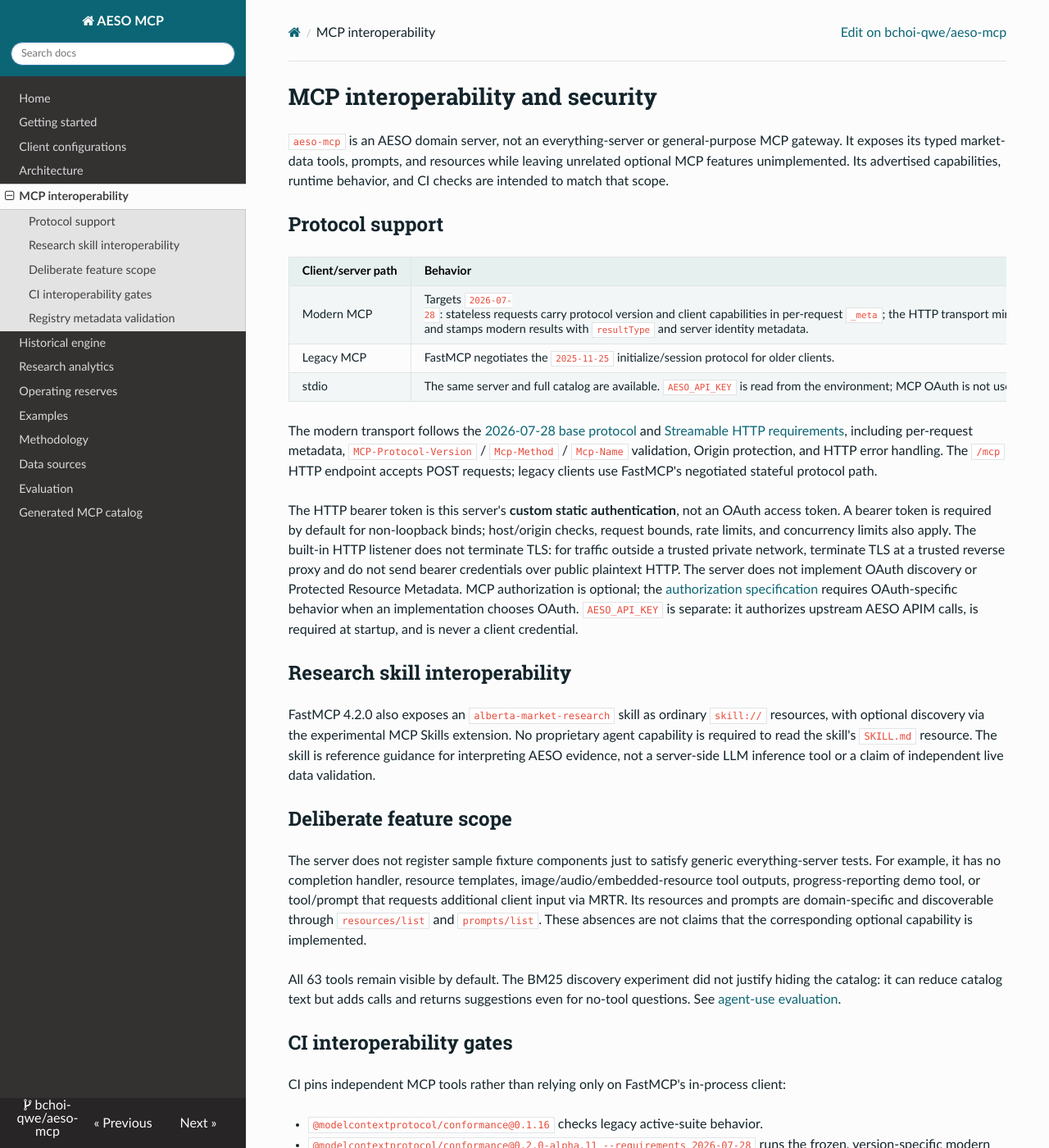
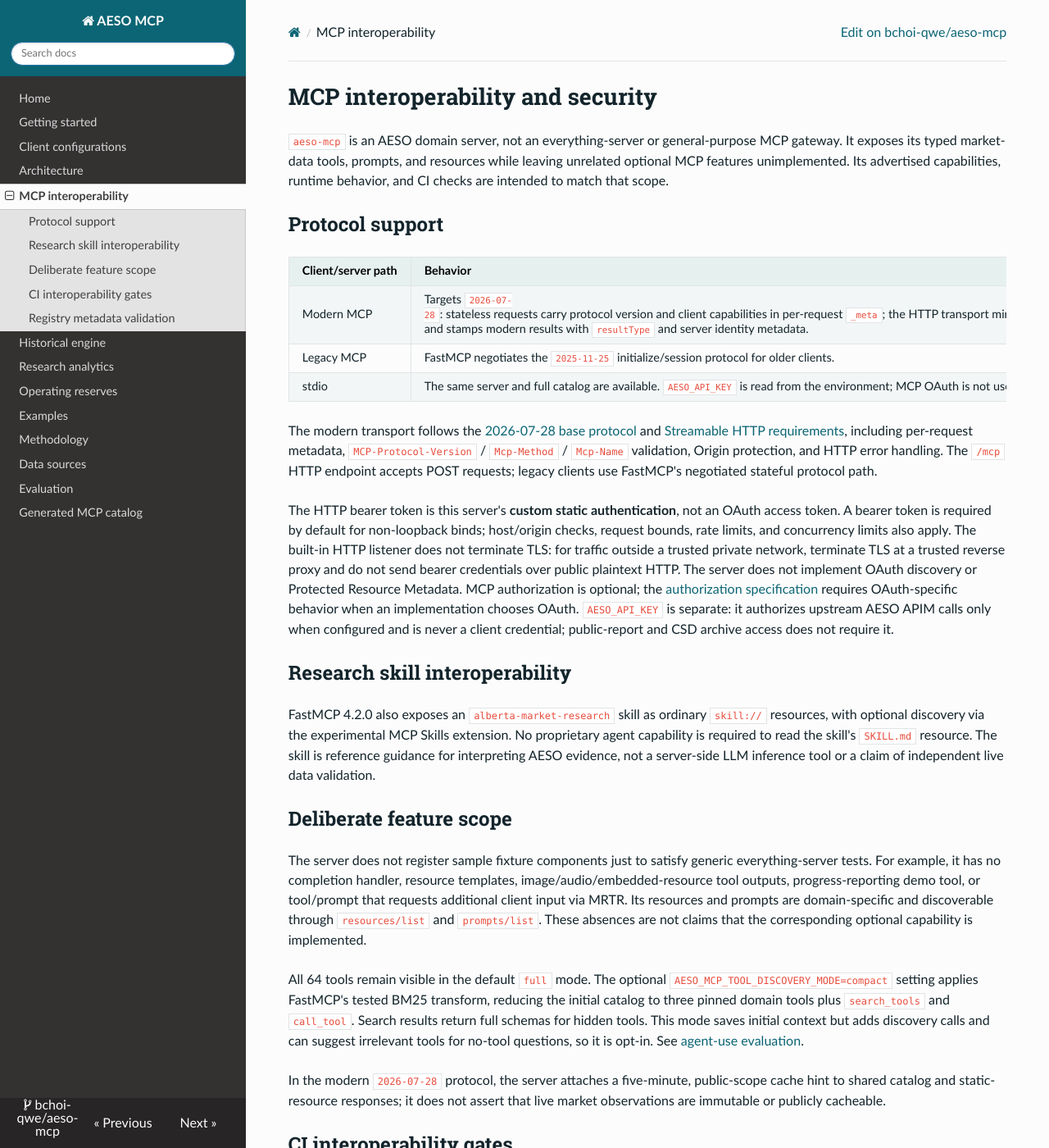
Before and after one commit to bchoi-qwe/aeso-mcp, an MkDocs documentation site: the page built from docs/mcp-interoperability.md, in a window 1280 px wide and 1400 px high. Shown: the whole window at 82% size. Built offline with MkDocs 1.6.1, drawn with Linux system fonts in a browser that asks for light colours; nearby versions of some CDN libraries.

Commit message:
Offer compact MCP discovery and cache metadata for modern clients (#7)
* Add opt-in compact discovery and cacheable MCP catalog metadata

* Clarify optional APIM key in MCP security documentation

```diff
--- a/docs/mcp-interoperability.md
+++ b/docs/mcp-interoperability.md
@@ -26,7 +26,7 @@ for traffic outside a trusted private network, terminate TLS at a trusted revers
 send bearer credentials over public plaintext HTTP. The server does not implement OAuth discovery
 or Protected Resource Metadata. MCP authorization is optional; the [authorization specification](https://modelcontextprotocol.io/specification/2026-07-28/basic/authorization)
 requires OAuth-specific behavior when an implementation chooses OAuth. `AESO_API_KEY` is separate:
-it authorizes upstream AESO APIM calls, is required at startup, and is never a client credential.
+it authorizes upstream AESO APIM calls only when configured and is never a client credential; public-report and CSD archive access does not require it.
 
 ## Research skill interoperability
 
@@ -45,9 +45,16 @@ MRTR. Its resources and prompts are domain-specific and discoverable through `re
 `prompts/list`. These absences are not claims that the corresponding optional capability is
 implemented.
 
-All 63 tools remain visible by default. The BM25 discovery experiment did not justify hiding the
-catalog: it can reduce catalog text but adds calls and returns suggestions even for no-tool
-questions. See [agent-use evaluation](evals.md#progressive-discovery-prototype).
+All 64 tools remain visible in the default `full` mode. The optional
+`AESO_MCP_TOOL_DISCOVERY_MODE=compact` setting applies FastMCP's tested BM25 transform,
+reducing the initial catalog to three pinned domain tools plus `search_tools` and
+`call_tool`. Search results return full schemas for hidden tools. This mode saves initial
+context but adds discovery calls and can suggest irrelevant tools for no-tool questions,
+so it is opt-in. See [agent-use evaluation](evals.md#progressive-discovery-prototype).
+
+In the modern `2026-07-28` protocol, the server attaches a five-minute, public-scope
+cache hint to shared catalog and static-resource responses; it does not assert that
+live market observations are immutable or publicly cacheable.
 
 ## CI interoperability gates
 
```
Also changed, not shown: README.md (+13 -0 lines), docs/evals.md (+9 -1 lines), 4 other files.
